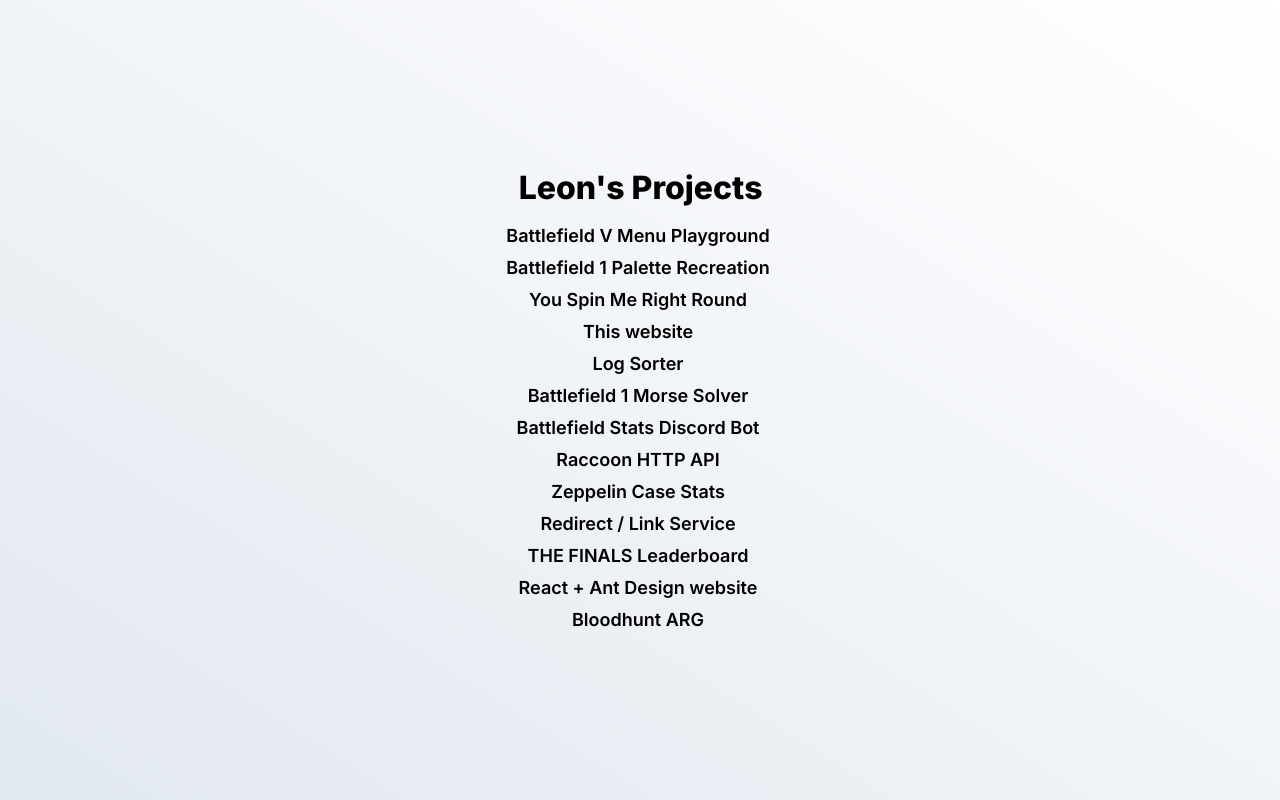
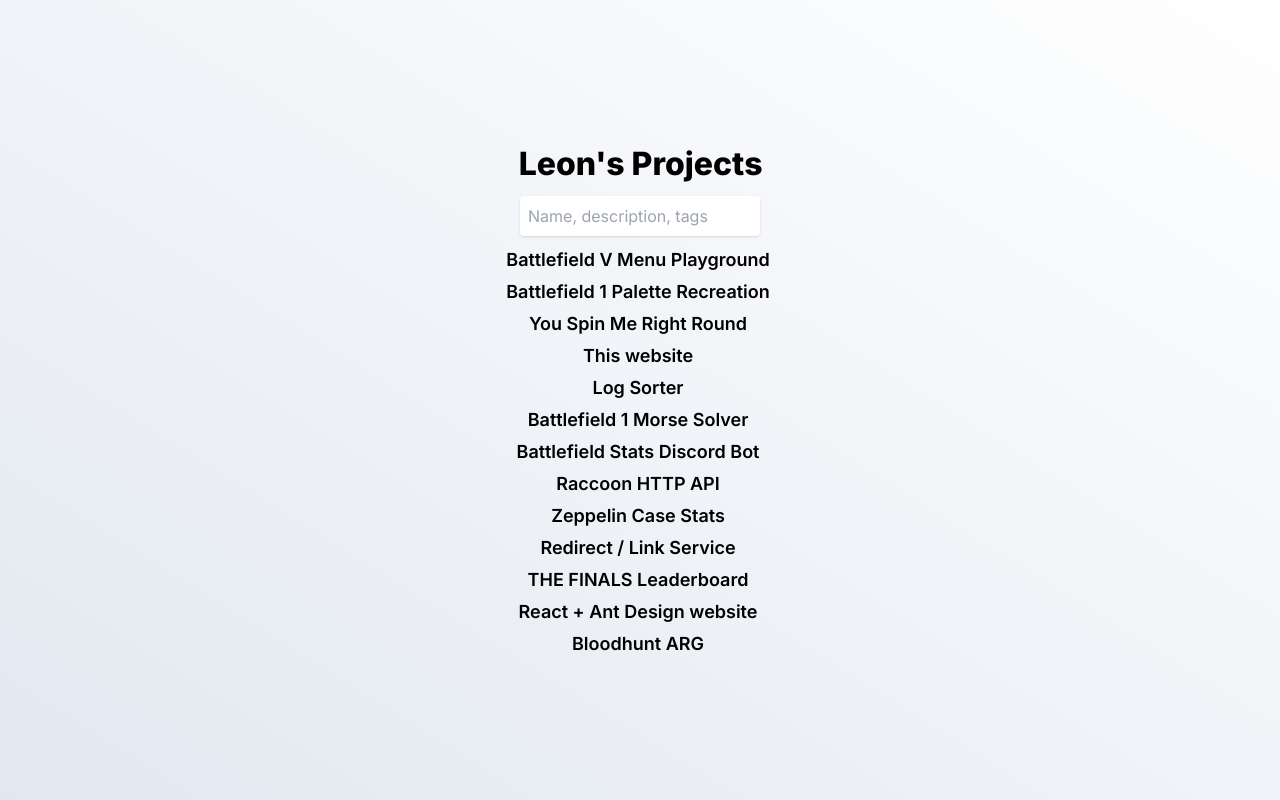
Before and after one commit to leonlarsson/leon-home, a Next.js app: page /projects in a window 1280 px wide. Built offline with nearby package versions, Linux system fonts and the light colour scheme; a web font is replaced by a local one.

Commit message:
projects: add <Filter />

```diff
--- a/app/(main)/projects/page.tsx
+++ b/app/(main)/projects/page.tsx
@@ -1,5 +1,6 @@
 import Link from "next/link";
 import type { Metadata } from "next";
+import Filter from "./_components/Filter";
 import projects from "./projects";
 import type { Project } from "./projects";
 
@@ -38,6 +39,8 @@ export default ({ searchParams }: { searchParams: Record<string, string> }) => {
             <i className={`fa-solid animate-[spin_.7s_ease-in-out_1] ${useGridLayout ? "fa-list" : "fa-table-cells-large"} transition-transform hover:scale-125`} />
           </Link>
         </div>
+
+        <Filter />
 
         {filter && (
           <span>
```
